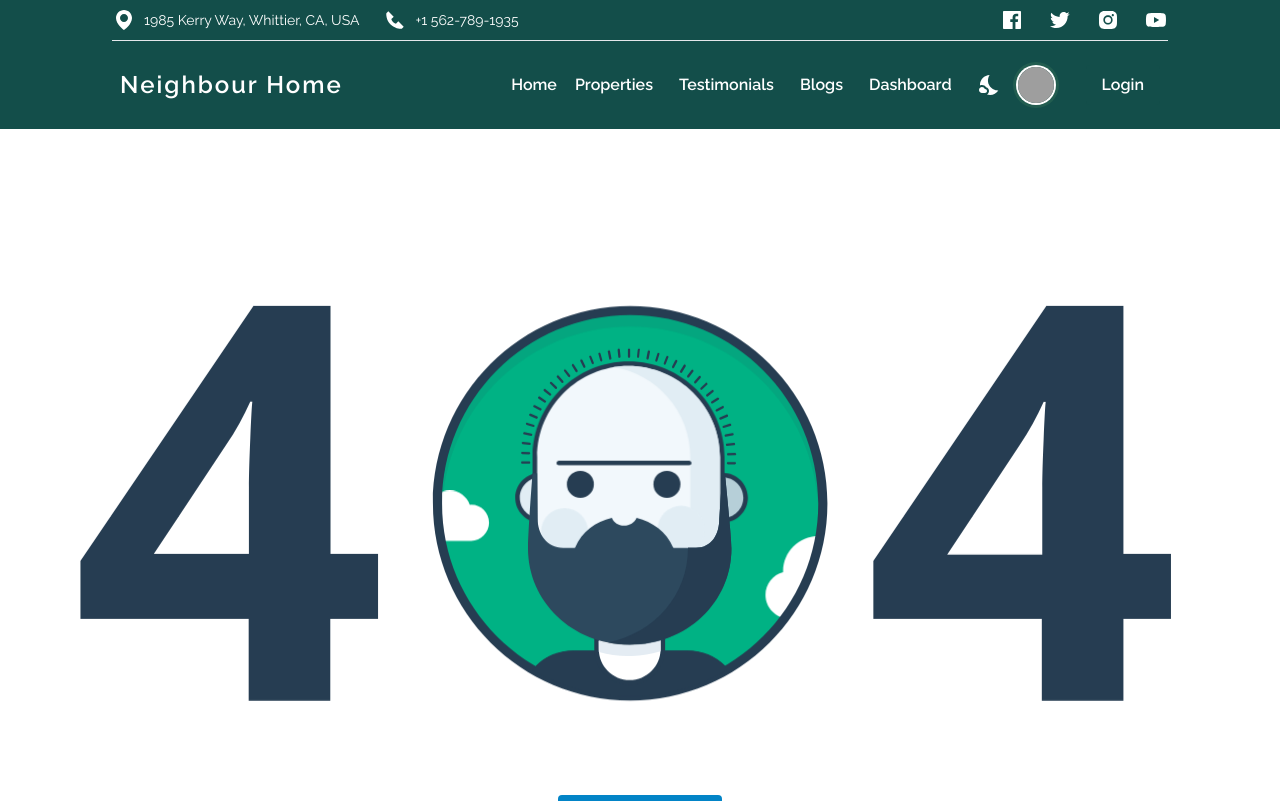
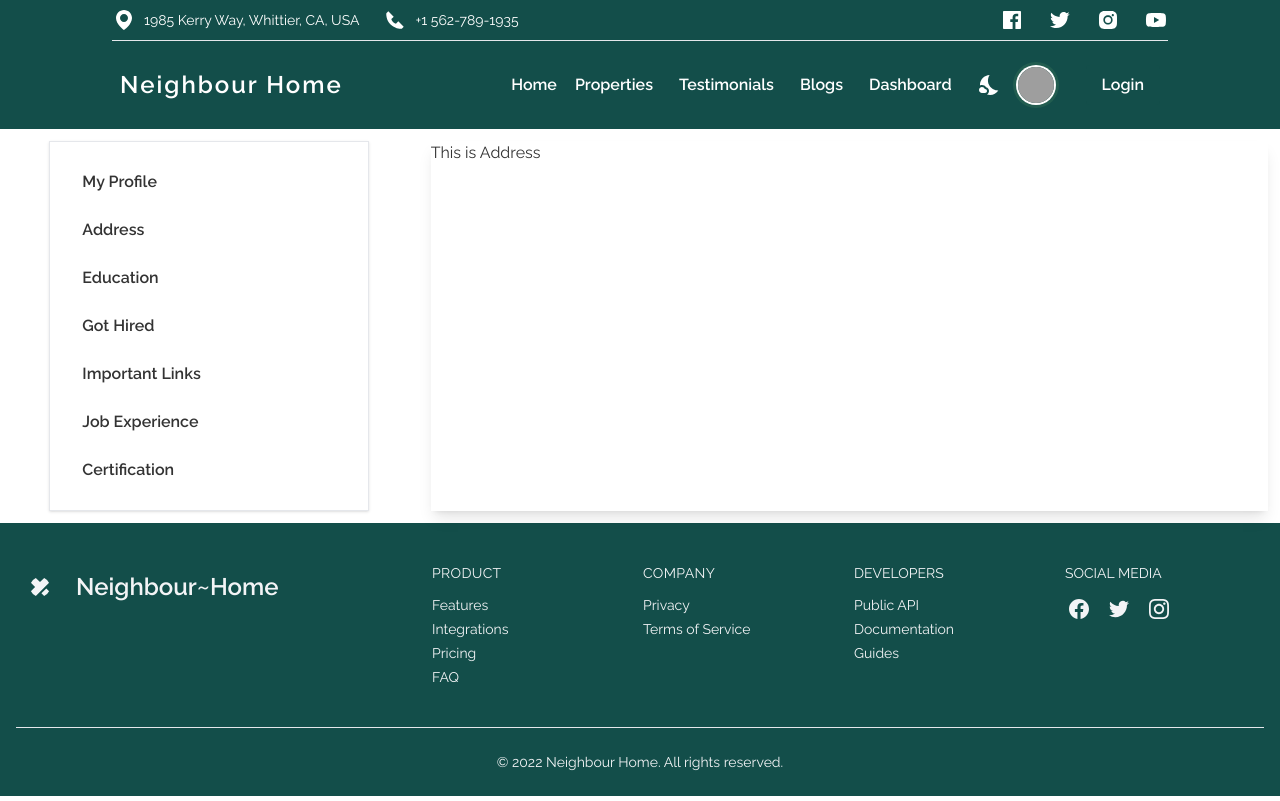
Before and after one commit to khanshorif331/neighbour-home, a React (Create React App) app: page /profile/address in a window 1280 px wide. Shown: the top 801 px of the page. Built offline with nearby package versions, Linux system fonts and the light colour scheme; no server answers; grey boxes are pictures that could not be loaded; a web font is replaced by a local one.

Commit message:
profile address route created in app.js

```diff
--- a/src/App.js
+++ b/src/App.js
@@ -28,6 +28,7 @@ import Dashboard1 from "./Pages/Dashboardpage/Dashboard1/Dashboard1";
 import Profile from "./Pages/Profile/Profile";
 import PropertiesPage from "./Pages/Properties/PropertiesPage";
 import MyProfile from "./Pages/Profile/MyProfile/MyProfile";
+import Address from "./Pages/Profile/Address/Address";
 
 export const DarkModeContext = createContext("");
 const queryClient = new QueryClient();
@@ -112,6 +113,7 @@ function App() {
               {/* Profile Routes */}
                 <Route path="/profile" element={<Profile />}>
                   <Route index element={<MyProfile />}></Route>
+                  <Route path="address" element={<Address />}></Route>
                 </Route>
 
                 <Route path="*" element={<NotFound />} />
--- /dev/null
+++ b/src/Pages/Profile/Address/Address.js
@@ -0,0 +1,11 @@
+import React from 'react';
+
+const Address = () => {
+    return (
+        <section>
+            This is Address
+        </section>
+    );
+};
+
+export default Address;
```
